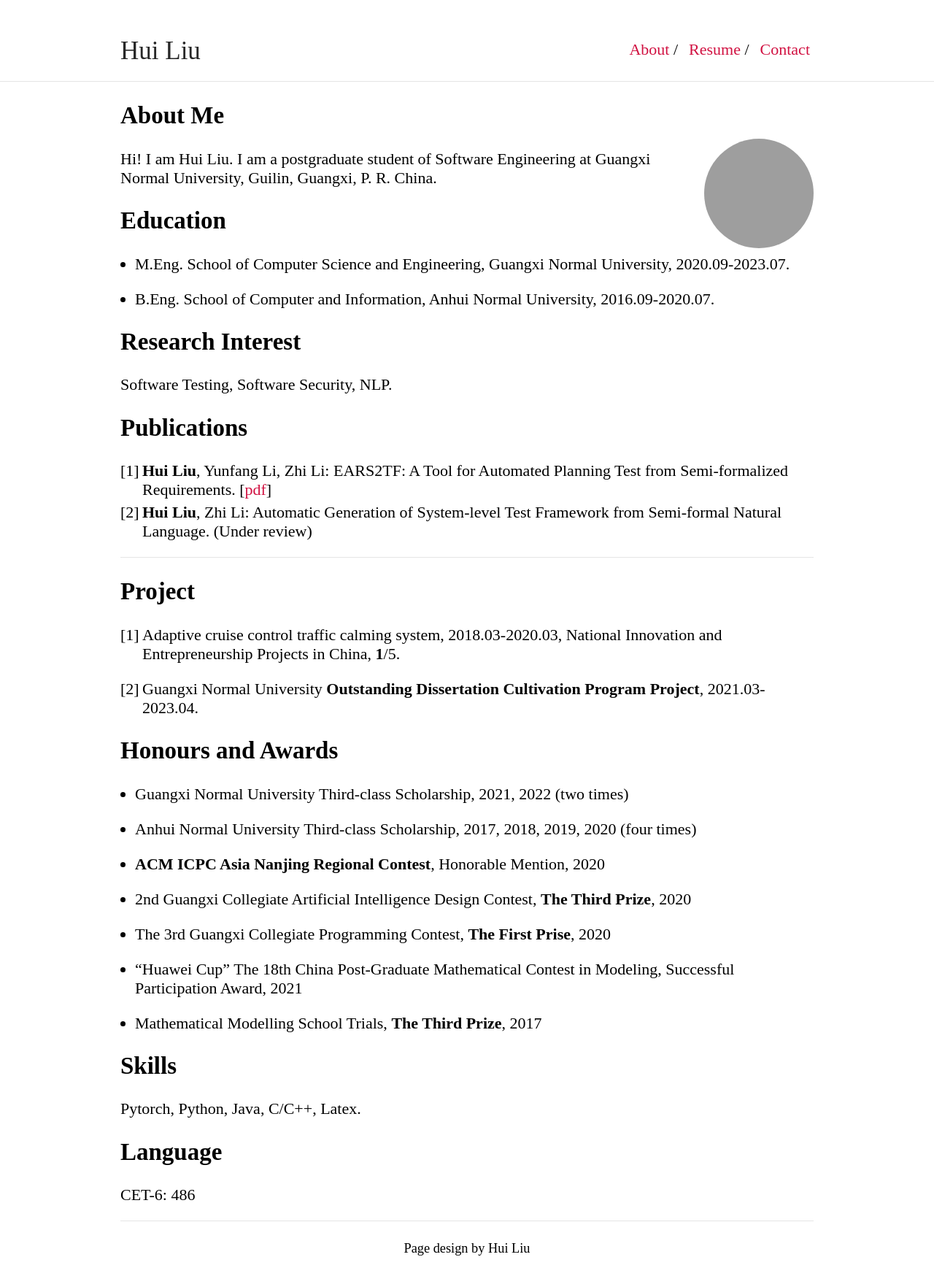
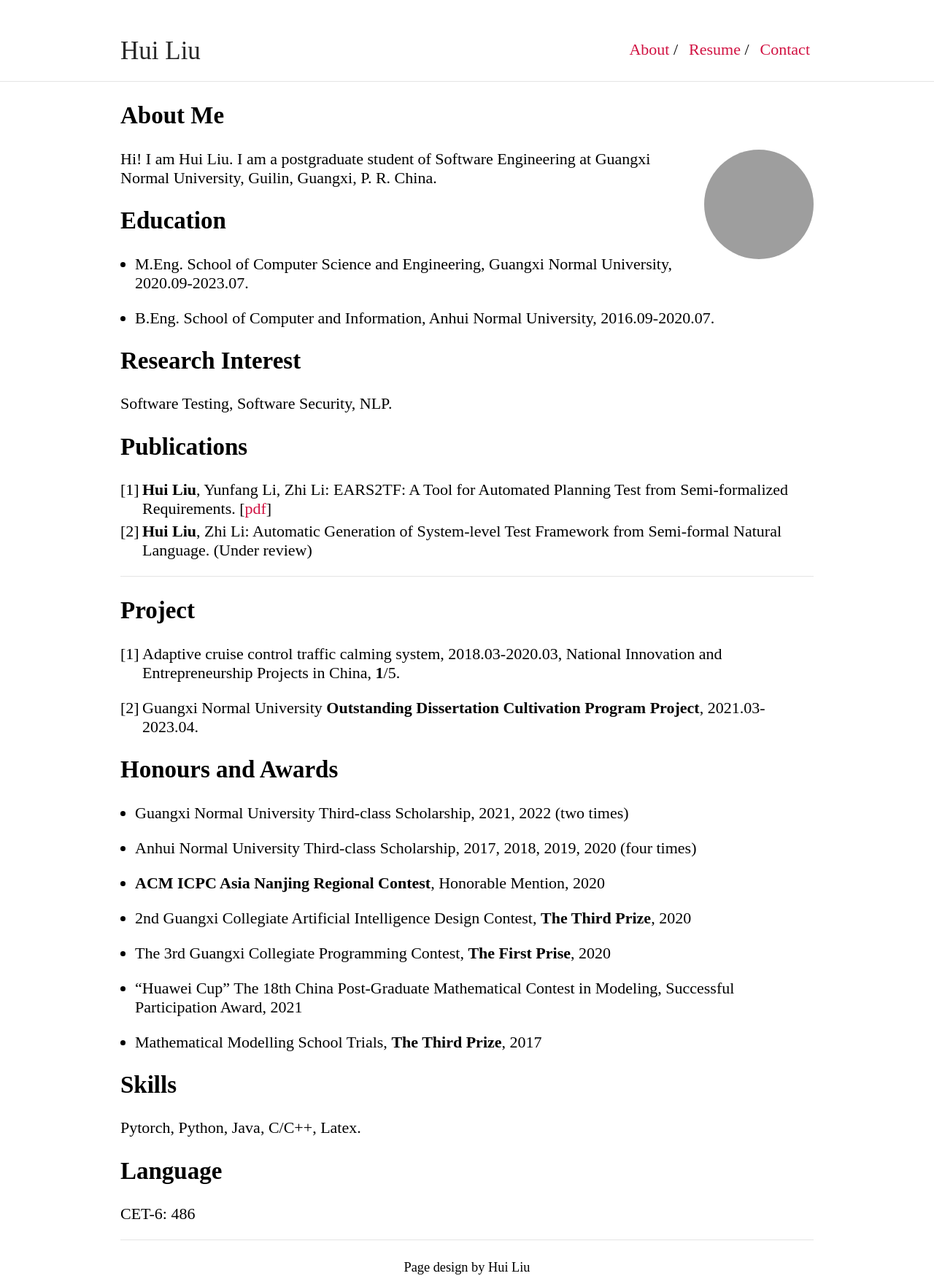
Before and after one commit to aloeordown/huiliu, a Jekyll site: the page built from index.md, in a window 1280 px wide. Shown: the whole page at 73% size. Built offline with Jekyll 4.4.1, drawn with Linux system fonts in a browser that asks for light colours; our own code applies the rules of GitHub Pages for plain Markdown files; before the commit the page ends 1722 px from its top, so only the background shows below that; grey boxes are pictures that could not be loaded.

Commit message:
Update typography.scss

```diff
--- a/_sass/typography.scss
+++ b/_sass/typography.scss
@@ -41,7 +41,7 @@
         width: $image-size;
         position: relative;
 //         margin: -10px 0 0px 40px;
-        margin: -15px 0 0px 30px;
+        margin: 0px 0 0px 30px;
         float: right;
         border-radius: 80%;
         p & {
```
